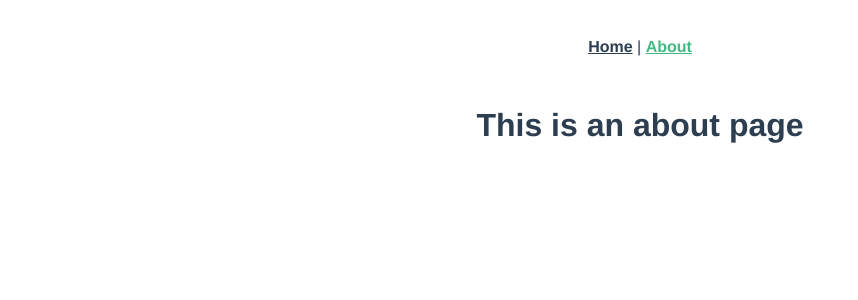
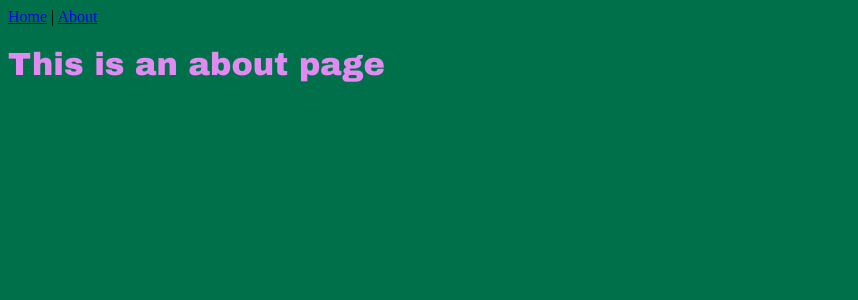
Before and after one commit to emfoxily/starbucks-training, a Vue app: page /about in a window 1280 px wide. Shown: the top 300 px of the page, without its empty margins (0-858 px from the left). Built offline with nearby package versions, Linux system fonts and the light colour scheme.

Commit message:
set up sass and deploying to heroku

```diff
--- a/src/App.vue
+++ b/src/App.vue
@@ -8,24 +8,12 @@
   </div>
 </template>
 
-<style>
+<style lang="scss">
+$green: rgb(0, 112, 74);
+body {
+  background-color: $green;
+}
 #app {
-  font-family: 'Avenir', Helvetica, Arial, sans-serif;
-  -webkit-font-smoothing: antialiased;
-  -moz-osx-font-smoothing: grayscale;
-  text-align: center;
-  color: #2c3e50;
-}
-#nav {
-  padding: 30px;
-}
-
-#nav a {
-  font-weight: bold;
-  color: #2c3e50;
-}
-
-#nav a.router-link-exact-active {
-  color: #42b983;
+  background-color: $green;
 }
 </style>
--- a/src/components/HelloWorld.vue
+++ b/src/components/HelloWorld.vue
@@ -40,19 +40,12 @@ export default {
 </script>
 
 <!-- Add "scoped" attribute to limit CSS to this component only -->
-<style scoped>
-h3 {
-  margin: 40px 0 0;
-}
-ul {
-  list-style-type: none;
-  padding: 0;
-}
-li {
-  display: inline-block;
-  margin: 0 10px;
-}
-a {
-  color: #42b983;
+<style lang="scss">
+$lavender: rgb(225, 139, 242);
+$h1: arial black, sans-serif;
+
+h1 {
+  color: $lavender;
+  font-family: $h1;
 }
 </style>
--- /dev/null
+++ b/webpack.config.js
@@ -0,0 +1,28 @@
+module.exports = {
+  module: {
+    rules: [{
+      test: /\.sass$/,
+      use: [
+        'vue-style-loader',
+        'css-loader',
+        {
+          loader: 'sass-loader',
+          options: {
+            indentedSyntax: true,
+            // data: `$green: rgb(0, 112, 74); $black: rgb(0, 0, 0)`,
+          },
+        },
+      ],
+    },
+    {
+      test: /\.scss$/,
+      use: [
+        'vue-style-loader',
+        'css-loader',
+        'sass-loader',
+      ],
+    },
+    ],
+  },
+  // plugin omitted
+};
```
Also changed, not shown: package.json (+7 -1 lines), 1 other file (tests, documents, lock files or other folders).
